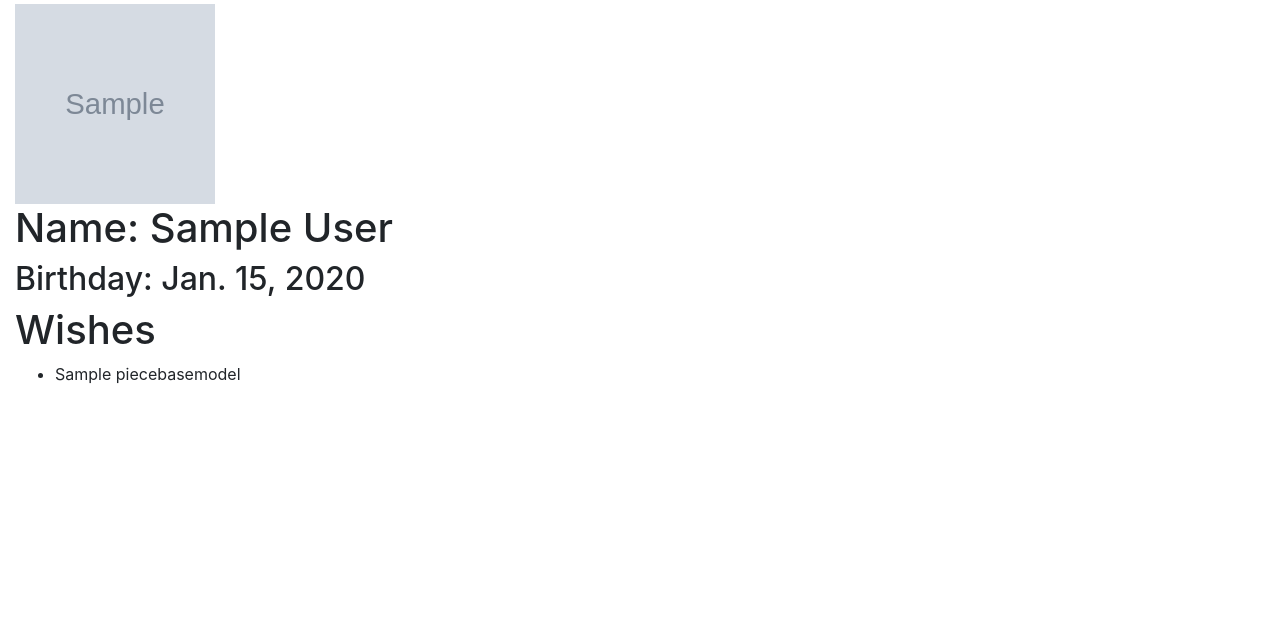
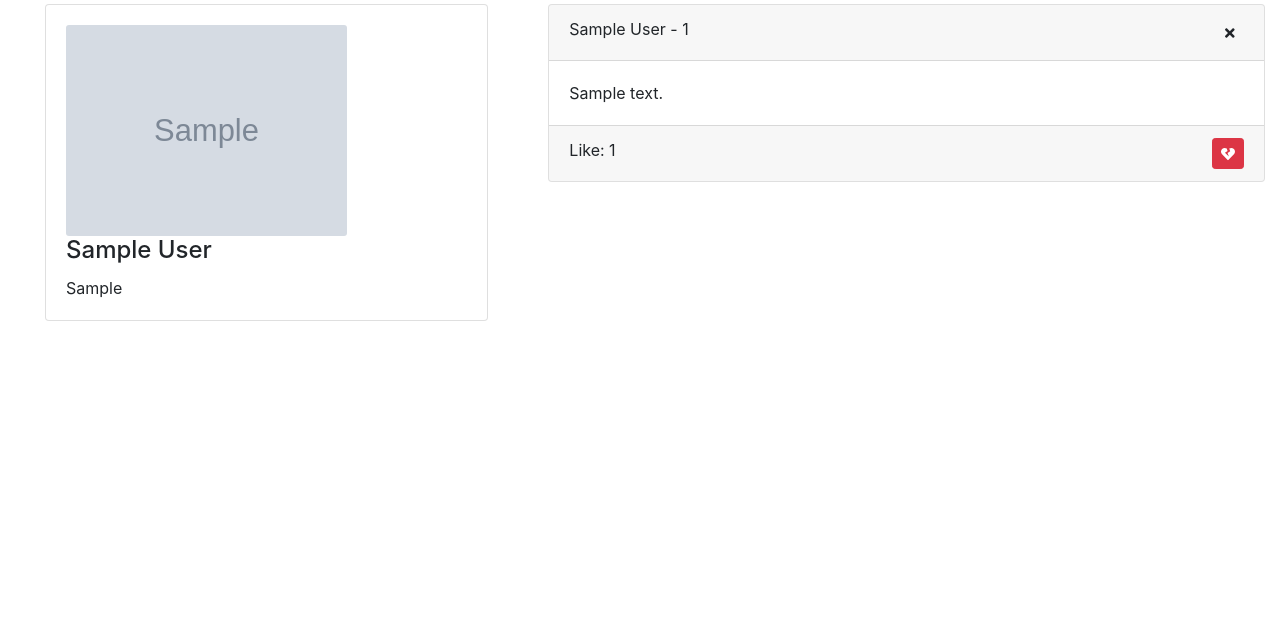
Before and after one commit to akalp/recomapp, a Django app: page /user/1 in a window 1280 px wide. Shown: the part 56-682 px from the top of the page. Run offline with Django 3.2, Linux system fonts and the light colour scheme; a user stored in the database is signed in; tables that the repository leaves empty hold one stand-in row (values such as "Sample post"); grey boxes marked "Sample" are stand-in pictures; some libraries are stand-ins or nearby versions.

Commit message:
REFACTOR user page

```diff
--- a/recom/models.py
+++ b/recom/models.py
@@ -14,6 +14,9 @@ class User(AbstractUser):
 
     def get_absolute_url(self):
         return reverse('recom:user_detail', kwargs={"pk":self.pk})
+
+    def get_ordered_comments(self):
+        return self.comments.order_by('-date')
 
 
 class PieceBaseModel(models.Model):
--- a/recom/templates/recom/profile.html
+++ b/recom/templates/recom/profile.html
@@ -1,27 +1,57 @@
 {% extends 'base.html' %}
-{% load static extras%}
+{% load static extras %}
 {% block title %}{{ user_profile.get_full_name }} | RecoMapp{% endblock %}
 {% block content %}
-    <img src="{{ user_profile.profile_photo.url }}" alt="" height="200px" width="200px">
-    <h1>Name: {{ user_profile.get_full_name }}</h1>
+    <div class="row h-100">
+        <div class="col-5">
+            <div id="left-container" class="col-12 w-100">
+                <div class="col-12">
+                    <div id="user-info" class="card">
+                        <div class="card-body">
+                            <img src="{{ user_profile.profile_photo.url }}" alt="" class="card-img" style="width: 70%; height: auto">
+                            <h4 class="card-title">{{ user_profile.get_full_name }}</h4>
                             {% if user.is_authenticated %}
                                 {% if user_profile != user %}
                                     {% if user_profile.pk|is_followed:user %}
-                <a type="button" href="{% url 'recom:unfollow' pk=user_profile.pk %}">Unfollow</a>
+                                        <a type="button"
+                                           href="{% url 'recom:unfollow' pk=user_profile.pk %}">Unfollow</a>
                                     {% else %}
                                         <a type="button" href="{% url 'recom:follow' pk=user_profile.pk %}">Follow</a>
                                     {% endif %}
                                 {% endif %}
                             {% endif %}
-    <h2>Birthday: {{ user_profile.birthday }}</h2>
 
+                            <p class="card-text">{{ user_profile.info }}</p>
+                        </div>
+                    </div>
+                </div>
+            </div>
+        </div>
+        <div class="col-7">
+            {% for comment in user_profile.get_ordered_comments %}
+                <div class="card mb-3">
+                    <div class="card-header">{{ comment.user.get_full_name }}
+                        - {% get_point object=object user=comment.user %}
+                    <span class="float-right">
+                        {% if comment.user.pk == user.pk %}
+                            <a href="{% url 'recom:del_comment' pk=comment.pk %}" title="Delete" class="btn btn-sm btn-none"><i class="fas fa-times"></i></a>
+                        {% endif %}
+                    </span>
+                    </div>
+                    <div class="card-body">{{ comment.text }}</div>
+                    <div class="card-footer">
+                        Like: {{ comment.liked.all.count }}
+                        <span class="float-right">
+                        {% if comment.pk|is_liked_comment:user %}
+                            <a class="btn btn-sm btn-danger" href="{% url 'recom:unlike_comment' pk=comment.pk %}" type="button"><i class="fas fa-heart-broken"></i></a>
+                        {% else %}
+                            <a class="btn btn-sm btn-success" href="{% url 'recom:like_comment' pk=comment.pk %}" type="button"><i class="fas fa-heart"></i></a>
+                        {% endif %}
+                        </span>
+                    </div>
+                </div>
+            {% endfor %}
+        </div>
+    </div>
 
-    <h1>Wishes</h1>
-    <ul>
-    {% for p in user_profile.wishes.all %}
-        <li>{{ p }}</li>
-    {% empty %}
-        <li>There is no wished piece.</li>
-    {% endfor %}
-    </ul>
 {% endblock %}
```
Lines whose indentation alone changed are shown as unchanged.
